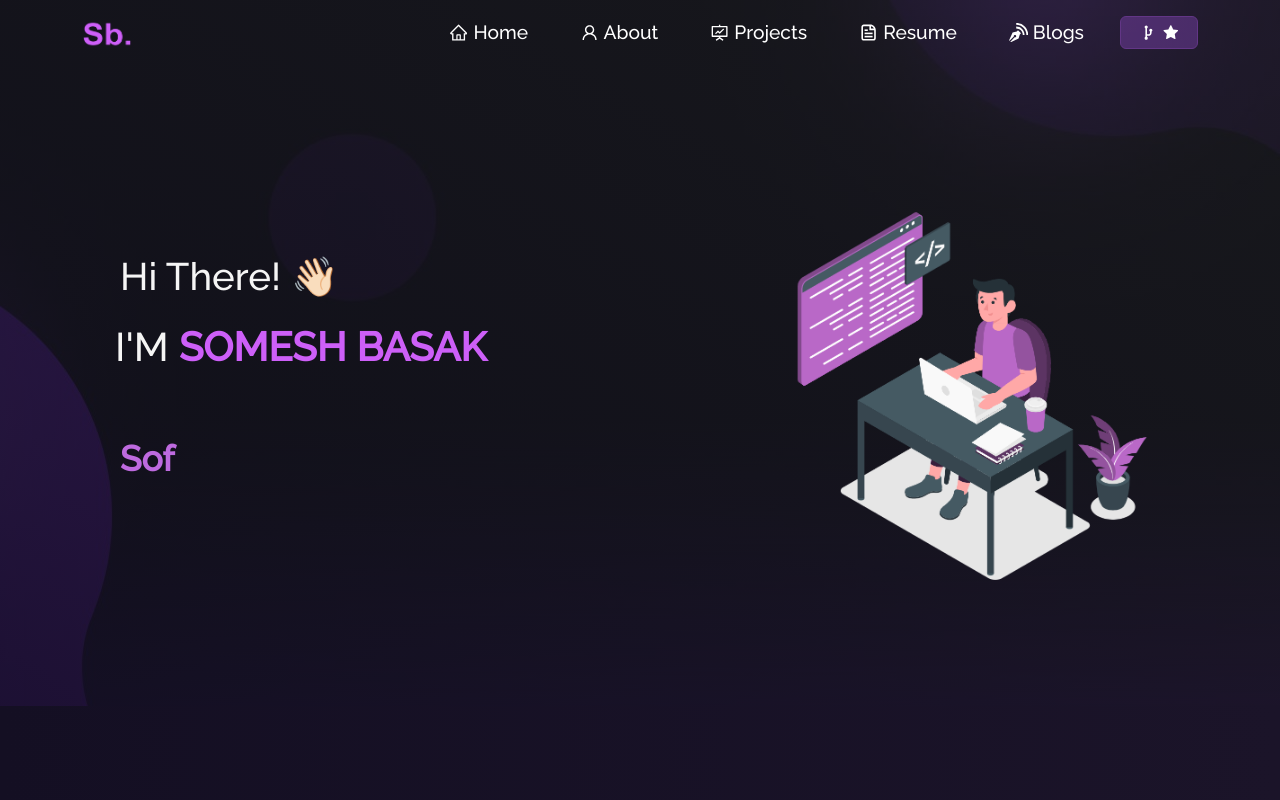
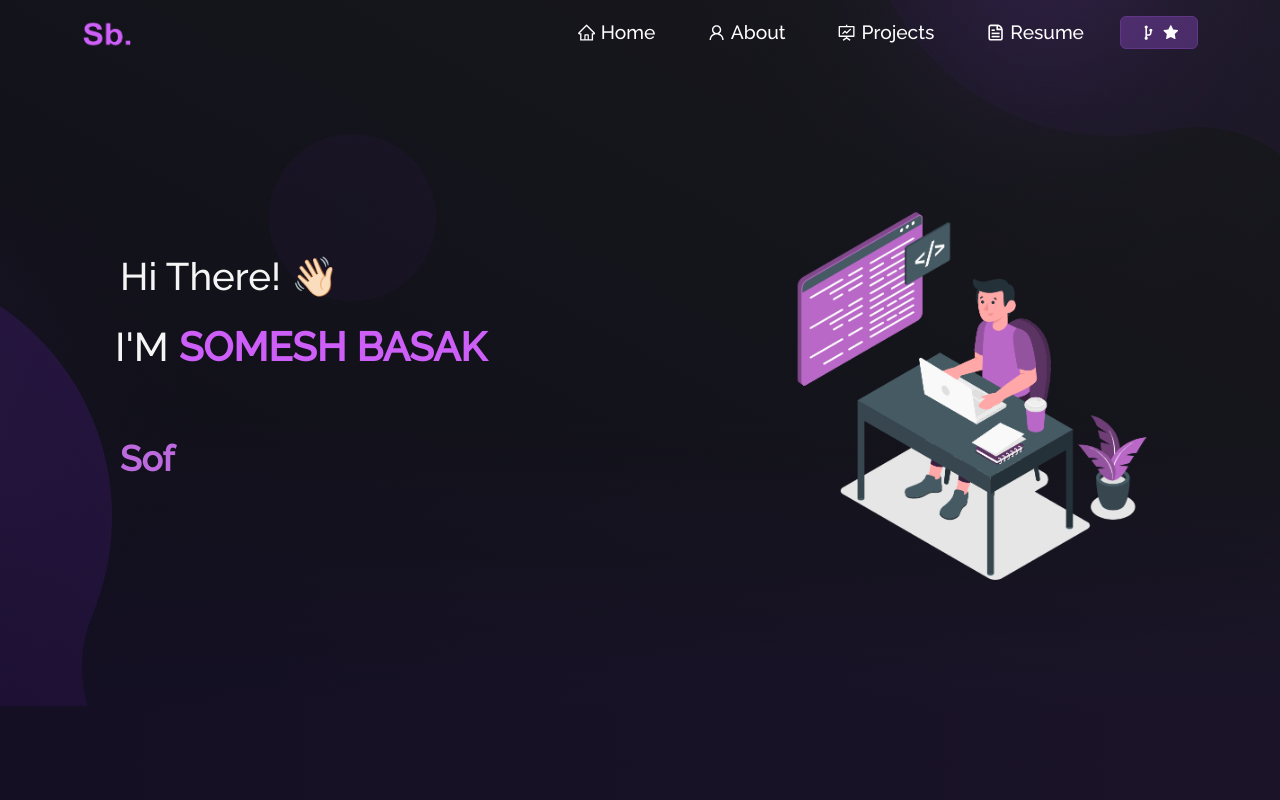
Before and after one commit to mdimrankhan175/Portfolio, a React (Create React App) app: page / in a window 1280 px wide. Shown: the top 800 px of the page. Built offline with nearby package versions, Linux system fonts and the light colour scheme.

Commit message:
Update Navbar.js

```diff
--- a/src/components/Navbar.js
+++ b/src/components/Navbar.js
@@ -92,15 +92,6 @@ function NavBar() {
               </Nav.Link>
             </Nav.Item>
 
-            <Nav.Item>
-              <Nav.Link
-                href="https://someshblogs.vercel.app/"
-                target="_blank"
-                rel="noreferrer"
-              >
-                <ImBlog style={{ marginBottom: "2px" }} /> Blogs
-              </Nav.Link>
-            </Nav.Item>
 
             <Nav.Item className="fork-btn">
               <Button
```
